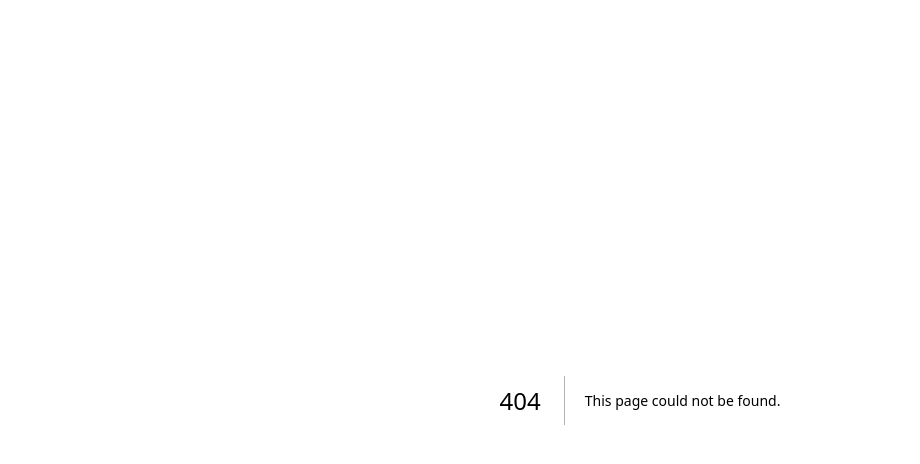
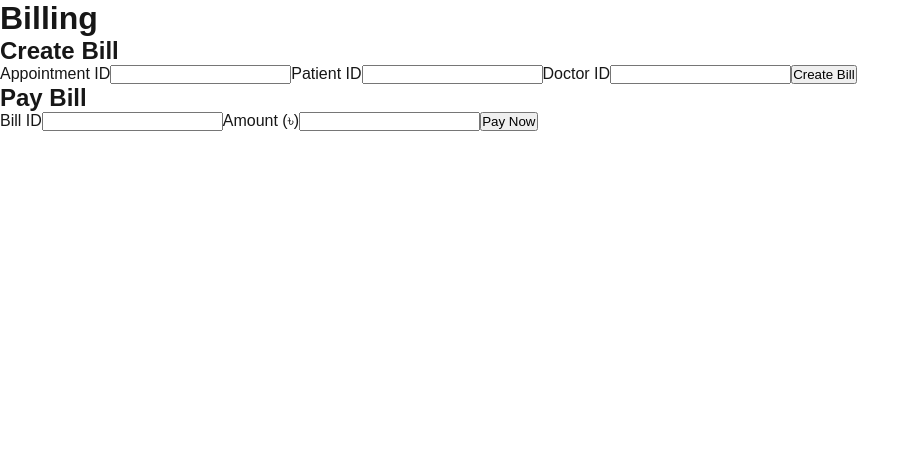
Before and after one commit to Deya824/clinic-appointment-system, a Next.js app: page /billing in a window 1280 px wide. Before the commit this address had no page. Shown: the top 464 px of the page, without its empty margins (0-920 px from the left). Built offline with nearby package versions, Linux system fonts and the light colour scheme.

Commit message:
feat: add billing page for create and pay bill

```diff
--- /dev/null
+++ b/src/app/billing/page.tsx
@@ -0,0 +1,154 @@
+'use client';
+import { useState } from 'react';
+
+interface Bill {
+  id: string;
+  appointmentId: string;
+  patientId: string;
+  amount: number;
+  discount: number;
+  paymentStatus: string;
+}
+
+export default function BillingPage() {
+  // ── Create bill ───────────────────────────────────────────────────────────
+  const [apptId, setApptId]     = useState('');
+  const [patientId, setPatientId] = useState('');
+  const [doctorId, setDoctorId]   = useState('');
+  const [createMsg, setCreateMsg] = useState('');
+  const [createOk, setCreateOk]   = useState(false);
+  const [newBill, setNewBill]     = useState<Bill | null>(null);
+  const [creating, setCreating]   = useState(false);
+
+  async function handleCreate(e: React.FormEvent) {
+    e.preventDefault();
+    setCreateMsg(''); setCreateOk(false); setNewBill(null);
+    setCreating(true);
+    try {
+      const res = await fetch('/api/bills', {
+        method: 'POST',
+        headers: { 'Content-Type': 'application/json' },
+        body: JSON.stringify({ appointmentId: apptId, patientId, doctorId }),
+      });
+      const data = await res.json();
+      if (!res.ok) {
+        setCreateMsg(
+          res.status === 409 ? 'Bill already exists for this appointment.' :
+          res.status === 401 ? 'Not authenticated.' :
+          (data.error ?? 'Failed to create bill.')
+        );
+      } else {
+        setCreateOk(true);
+        setCreateMsg(`Bill created (ID: ${data.id}). Amount: ৳${data.amount} (discount: ৳${data.discount})`);
+        setNewBill(data);
+        setApptId(''); setPatientId(''); setDoctorId('');
+      }
+    } catch {
+      setCreateMsg('Network error.');
+    } finally {
+      setCreating(false);
+    }
+  }
+
+  // ── Pay bill ──────────────────────────────────────────────────────────────
+  const [billId, setBillId]   = useState('');
+  const [amount, setAmount]   = useState('');
+  const [payMsg, setPayMsg]   = useState('');
+  const [payOk, setPayOk]     = useState(false);
+  const [paying, setPaying]   = useState(false);
+
+  async function handlePay(e: React.FormEvent) {
+    e.preventDefault();
+    setPayMsg(''); setPayOk(false);
+    if (!billId.trim() || !amount) { setPayMsg('Enter bill ID and amount.'); return; }
+    setPaying(true);
+    try {
+      const res = await fetch(`/api/bills/${billId}/pay`, {
+        method: 'POST',
+        headers: { 'Content-Type': 'application/json' },
+        body: JSON.stringify({ amount: Number(amount) }),
+      });
+      const data = await res.json();
+      if (!res.ok) {
+        setPayMsg(
+          res.status === 404 ? 'Bill not found.' :
+          res.status === 400 ? (data.error ?? 'Invalid payment.') :
+          (data.error ?? 'Payment failed.')
+        );
+      } else {
+        setPayOk(true);
+        setPayMsg(`Payment successful! Ref: ${data.paymentRef ?? 'N/A'}`);
+        setBillId(''); setAmount('');
+      }
+    } catch {
+      setPayMsg('Network error.');
+    } finally {
+      setPaying(false);
+    }
+  }
+
+  return (
+    <div className="page">
+      <h1>Billing</h1>
+
+      {/* Create Bill */}
+      <div className="card">
+        <h2>Create Bill</h2>
+        <form onSubmit={handleCreate}>
+          <label htmlFor="appt-id">Appointment ID</label>
+          <input id="appt-id" value={apptId} onChange={(e) => setApptId(e.target.value)} required />
+
+          <label htmlFor="patient-id">Patient ID</label>
+          <input id="patient-id" value={patientId} onChange={(e) => setPatientId(e.target.value)} required />
+
+          <label htmlFor="doctor-id">Doctor ID</label>
+          <input id="doctor-id" value={doctorId} onChange={(e) => setDoctorId(e.target.value)} required />
+
+          <button id="create-bill-btn" type="submit" disabled={creating}>
+            {creating ? 'Creating…' : 'Create Bill'}
+          </button>
+        </form>
+        {createMsg && (
+          <p id="create-msg" className={`msg ${createOk ? 'ok' : 'error'}`}>{createMsg}</p>
+        )}
+        {newBill && (
+          <table style={{ marginTop: 12 }}>
+            <tbody>
+              <tr><th>Bill ID</th><td>{newBill.id}</td></tr>
+              <tr><th>Amount</th><td>৳{newBill.amount}</td></tr>
+              <tr><th>Discount</th><td>৳{newBill.discount}</td></tr>
+              <tr><th>Status</th><td>{newBill.paymentStatus}</td></tr>
+            </tbody>
+          </table>
+        )}
+      </div>
+
+      {/* Pay Bill */}
+      <div className="card">
+        <h2>Pay Bill</h2>
+        <form onSubmit={handlePay}>
+          <label htmlFor="bill-id">Bill ID</label>
+          <input id="bill-id" value={billId} onChange={(e) => setBillId(e.target.value)} required />
+
+          <label htmlFor="pay-amount">Amount (৳)</label>
+          <input
+            id="pay-amount"
+            type="number"
+            min="1"
+            step="0.01"
+            value={amount}
+            onChange={(e) => setAmount(e.target.value)}
+            required
+          />
+
+          <button id="pay-btn" type="submit" disabled={paying}>
+            {paying ? 'Processing…' : 'Pay Now'}
+          </button>
+        </form>
+        {payMsg && (
+          <p id="msg" className={`msg ${payOk ? 'ok' : 'error'}`}>{payMsg}</p>
+        )}
+      </div>
+    </div>
+  );
+}
```
